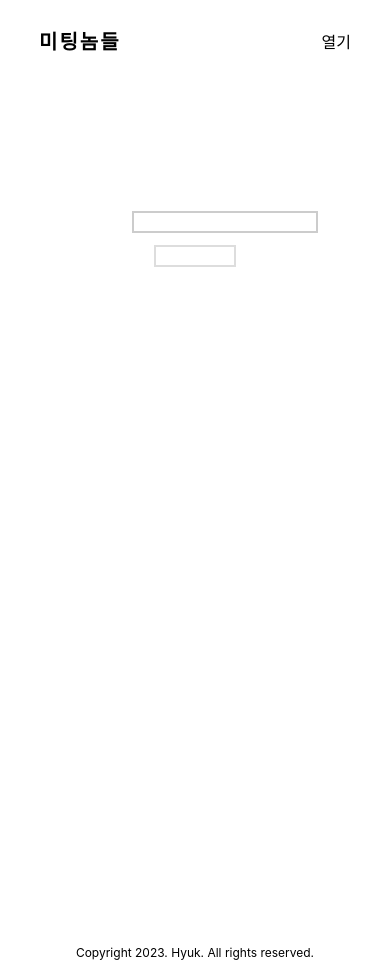
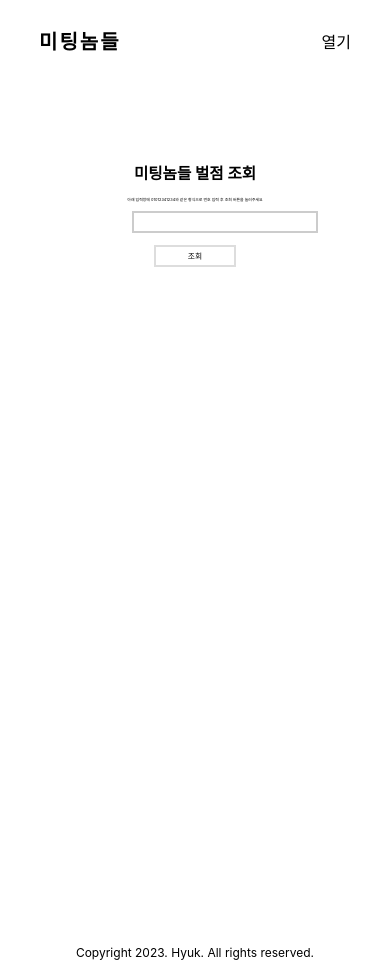
Before and after one commit to zqusgurz/demerit, a Next.js app: page / in a window 390 px wide. Built offline with nearby package versions, Linux system fonts and the light colour scheme; a web font is replaced by a local one.

Commit message:
ismobile

```diff
--- a/components/home/Home.tsx
+++ b/components/home/Home.tsx
@@ -79,13 +79,13 @@ const Home = () => {
           initial={{ visibility: 'hidden', opacity: 0 }}
           animate={{ visibility: 'visible', opacity: 1 }}
           transition={{ ...transition}}
-          className="font-bold " style={{ fontSize: isMobile ? '4vw' : '2vw', marginTop: isMobile ? '20vw' : '5vw', marginBottom: '3vw', color: isMobile ? "rgba(255,255,255)" : '#000' }}>미팅놈들 벌점 조회</motion.div>
+          className="font-bold " style={{ fontSize: isMobile ? '4vw' : '2vw', marginTop: isMobile ? '20vw' : '5vw', marginBottom: '3vw', color: '#000' }}>미팅놈들 벌점 조회</motion.div>
             <form onSubmit={handleFormSubmit}>
             <motion.div variants={textReveal}
           initial={{ visibility: 'hidden', opacity: 0 }}
           animate={{ visibility: 'visible', opacity: 1 }}
           transition={{ ...transition}} className="form-control">
-                    <p style={{ fontSize: '1vw', marginBottom: '1vw', color: isMobile ? '#FFF' : '#000', textAlign: 'center' }}>아래 입력창에 01012341234와 같은 형식으로 번호 입력 후 조회 버튼을 눌러주세요</p>
+                    <p style={{ fontSize: '1vw', marginBottom: '1vw', color: '#000', textAlign: 'center' }}>아래 입력창에 01012341234와 같은 형식으로 번호 입력 후 조회 버튼을 눌러주세요</p>
                     <label htmlFor="number" style={{ fontSize: isMobile ? '3vw' : '2vw', marginRight: '2vw', color: isMobile ? '#FFF' : '#000' }}>전화번호 : </label>
                     <input type="text" value={phoneNumber} onChange={handlePhoneNumberChange} id="number" style={{ fontSize: isMobile ? '3vw' : '2vw', border: '2px solid #ccc' }} />
                 </motion.div>
@@ -94,21 +94,21 @@ const Home = () => {
           initial={{ visibility: 'hidden', opacity: 0 }}
           animate={{ visibility: 'visible', opacity: 1 }}
           transition={{ ...transition}} className="form-actions" style={{ textAlign: 'center', marginTop: '2vw' }}>
-                    <button style={{ fontSize: isMobile ? '2vw' : '1vw', border: '2px solid #ddd', padding: '0.2rem 2rem', backgroundColor: 'eee', color: isMobile ? '#FFF' : '#000' }}>조회</button>
+                    <button style={{ fontSize: isMobile ? '2vw' : '1vw', border: '2px solid #ddd', padding: '0.2rem 2rem', backgroundColor: 'eee', color: '#000' }}>조회</button>
                 </motion.div>
             </form>
             {demerit !== null && (
-                <div style={{ textAlign: 'center', marginTop: '2vw', fontSize: isMobile ? '4vw' : '2vw', color: isMobile ? '#FFF' : '#000' }}>
+                <div style={{ textAlign: 'center', marginTop: '2vw', fontSize: isMobile ? '4vw' : '2vw', color: '#000' }}>
                     상벌점 : {demerit}
                 </div>
             )}
             {demerit1 !== null && (
-                <div style={{ textAlign: 'center', marginTop: '2vw', fontSize: isMobile ? '4vw' : '2vw', color: isMobile ? '#FFF' : '#000' }}>
+                <div style={{ textAlign: 'center', marginTop: '2vw', fontSize: isMobile ? '4vw' : '2vw', color: '#000' }}>
                     기타 벌점 : {demerit1}
                 </div>
             )}
             {demerit2 !== null && (
-                <div style={{ textAlign: 'center', marginTop: '2vw', fontSize: isMobile ? '4vw' : '2vw', color: isMobile ? '#FFF' : '#000' }}>
+                <div style={{ textAlign: 'center', marginTop: '2vw', fontSize: isMobile ? '4vw' : '2vw', color: '#000' }}>
                     파토 벌점 : {demerit2}
                 </div>
 
```
